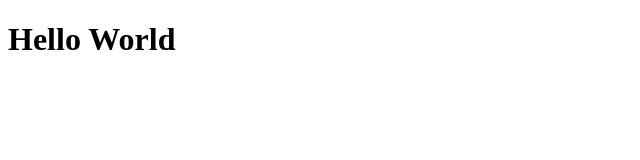
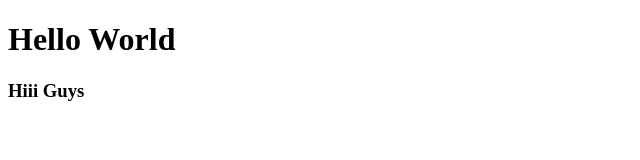
Before and after one commit to Subroto-Ghosh/git_trial, a plain HTML site: page index.html in a window 1280 px wide. Shown: the whole page, without its empty margins (0-640 px from the left). Drawn offline with Linux system fonts and the light colour scheme.

Commit message:
i change hii guys

```diff
--- a/index.html
+++ b/index.html
@@ -8,5 +8,6 @@
 </head>
 <body>
    <h1> Hello World</h1>
+   <h3>Hiii Guys</h3>
 </body>
 </html>
```
